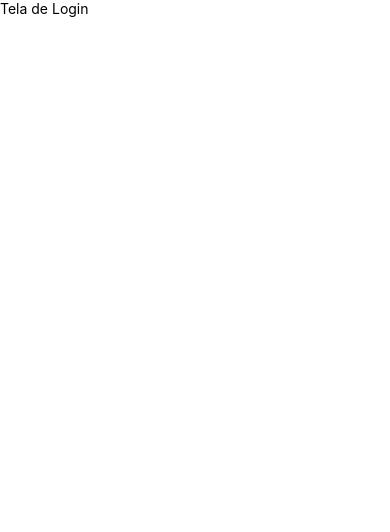
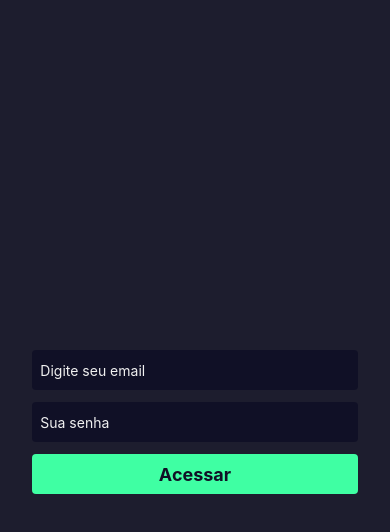
Before and after one commit to ArlissonC/pizzaria-mobile, a React Native app: screen /SignIn in a window 390 px wide. Shown: the top 532 px of the page. Built offline with nearby package versions, Linux system fonts and the light colour scheme.

Commit message:
creating AuthContext

```diff
--- a/App.tsx
+++ b/App.tsx
@@ -1,15 +1,19 @@
-import { View, StatusBar } from "react-native";
-import SignIn from "./src/pages/SignIn";
+import { NavigationContainer } from "@react-navigation/native";
+import { StatusBar } from "react-native";
+import Routes from "./src/routes";
+import { AuthProvider } from "./src/contexts/AuthContext";
 
 export default function App() {
   return (
-    <View>
-      <StatusBar
-        backgroundColor="#1d1d2e"
-        barStyle="light-content"
-        translucent={false}
-      />
-      <SignIn />
-    </View>
+    <NavigationContainer>
+      <AuthProvider>
+        <StatusBar
+          backgroundColor="#1d1d2e"
+          barStyle="light-content"
+          translucent={false}
+        />
+        <Routes />
+      </AuthProvider>
+    </NavigationContainer>
   );
 }
--- a/package.json
+++ b/package.json
@@ -9,6 +9,7 @@
     "web": "expo start --web"
   },
   "dependencies": {
+    "@react-native-async-storage/async-storage": "1.17.11",
     "@react-navigation/native": "^6.1.6",
     "@react-navigation/native-stack": "^6.9.12",
     "expo": "~48.0.15",
--- /dev/null
+++ b/src/contexts/AuthContext.tsx
@@ -0,0 +1,43 @@
+import {
+  ReactNode,
+  createContext,
+  useContext,
+  useEffect,
+  useState,
+} from "react";
+
+type AuthContextData = {
+  user: UserProps;
+  isAuthenticated: boolean;
+  loading: boolean;
+};
+
+type AuthProviderProps = {
+  children: ReactNode;
+};
+
+type UserProps = {
+  id: string;
+  name: string;
+  email: string;
+};
+
+const AuthContext = createContext({} as AuthContextData);
+
+const AuthProvider = ({ children }: AuthProviderProps) => {
+  const [loading, setLoading] = useState(false);
+  const [user, setUser] = useState<UserProps>({} as UserProps);
+  const isAuthenticated = !!user;
+
+  return (
+    <AuthContext.Provider value={{ loading, isAuthenticated, user }}>
+      {children}
+    </AuthContext.Provider>
+  );
+};
+const useAuth = (): AuthContextData => {
+  const context = useContext(AuthContext);
+  return context;
+};
+
+export { AuthProvider, useAuth };
--- /dev/null
+++ b/src/pages/Dashboard/index.tsx
@@ -0,0 +1,12 @@
+import React from "react";
+import { View, Text } from "react-native";
+
+const Dashboard = () => {
+  return (
+    <View>
+      <Text>Dashboard</Text>
+    </View>
+  );
+};
+
+export default Dashboard;
--- a/src/pages/SignIn/index.tsx
+++ b/src/pages/SignIn/index.tsx
@@ -1,12 +1,83 @@
-import React from "react";
-import { View, Text } from "react-native";
+import React, { useState } from "react";
+import { TouchableOpacity } from "react-native";
+import { TextInput } from "react-native";
+import { View, Text, StyleSheet } from "react-native";
 
 const SignIn = () => {
+  const [email, setEmail] = useState("");
+  const [password, setPassword] = useState("");
+
+  const handleLogin = () => {
+    if (email === "" || password === "") return;
+  };
+
   return (
-    <View>
-      <Text>Tela de Login</Text>
+    <View style={styles.container}>
+      <View style={styles.inputContainer}>
+        <TextInput
+          placeholder="Digite seu email"
+          style={styles.input}
+          placeholderTextColor="#F0F0F0"
+          value={email}
+          onChangeText={setEmail}
+        />
+
+        <TextInput
+          placeholder="Sua senha"
+          style={styles.input}
+          placeholderTextColor="#F0F0F0"
+          secureTextEntry={true}
+          value={password}
+          onChangeText={setPassword}
+        />
+
+        <TouchableOpacity style={styles.button} onPress={handleLogin}>
+          <Text style={styles.buttonText}>Acessar</Text>
+        </TouchableOpacity>
+      </View>
     </View>
   );
 };
 
+const styles = StyleSheet.create({
+  container: {
+    flex: 1,
+    justifyContent: "center",
+    alignItems: "center",
+    backgroundColor: "#1d1d2e",
+  },
+  logo: {
+    marginBottom: 18,
+  },
+  inputContainer: {
+    width: "95%",
+    alignItems: "center",
+    justifyContent: "center",
+    paddingVertical: 32,
+    paddingHorizontal: 14,
+  },
+  input: {
+    width: "95%",
+    height: 40,
+    backgroundColor: "#101026",
+    marginBottom: 12,
+    borderRadius: 4,
+    paddingHorizontal: 8,
+    color: "#FFF",
+  },
+  button: {
+    width: "95%",
+    height: 40,
+    backgroundColor: "#3fffa3",
+    borderRadius: 4,
+    justifyContent: "center",
+    alignItems: "center",
+  },
+  buttonText: {
+    fontSize: 18,
+    fontWeight: "bold",
+    color: "#101026",
+  },
+});
+
 export default SignIn;
--- /dev/null
+++ b/src/routes/app.routes.tsx
@@ -0,0 +1,14 @@
+import { createNativeStackNavigator } from "@react-navigation/native-stack";
+import Dashboard from "../pages/Dashboard";
+
+const Stack = createNativeStackNavigator();
+
+const AppRoutes = () => {
+  return (
+    <Stack.Navigator>
+      <Stack.Screen name="Dashboard" component={Dashboard} />
+    </Stack.Navigator>
+  );
+};
+
+export default AppRoutes;
--- /dev/null
+++ b/src/routes/auth.routes.tsx
@@ -0,0 +1,18 @@
+import { createNativeStackNavigator } from "@react-navigation/native-stack";
+import SignIn from "../pages/SignIn";
+
+const Stack = createNativeStackNavigator();
+
+const AuthRoutes = () => {
+  return (
+    <Stack.Navigator>
+      <Stack.Screen
+        name="SignIn"
+        component={SignIn}
+        options={{ headerShown: false }}
+      />
+    </Stack.Navigator>
+  );
+};
+
+export default AuthRoutes;
--- /dev/null
+++ b/src/routes/index.tsx
@@ -0,0 +1,27 @@
+import { View, ActivityIndicator } from "react-native";
+import AppRoutes from "./app.routes";
+import AuthRoutes from "./auth.routes";
+
+const Routes = () => {
+  const isAuthenticated = false;
+  const loading = false;
+
+  if (loading) {
+    return (
+      <View
+        style={{
+          flex: 1,
+          backgroundColor: "#1d1d2e",
+          justifyContent: "center",
+          alignItems: "center",
+        }}
+      >
+        <ActivityIndicator size={60} color={"#f5f7fb"} />
+      </View>
+    );
+  }
+
+  return isAuthenticated ? <AppRoutes /> : <AuthRoutes />;
+};
+
+export default Routes;
```
Also changed, not shown: 1 other file (tests, documents, lock files or other folders).
